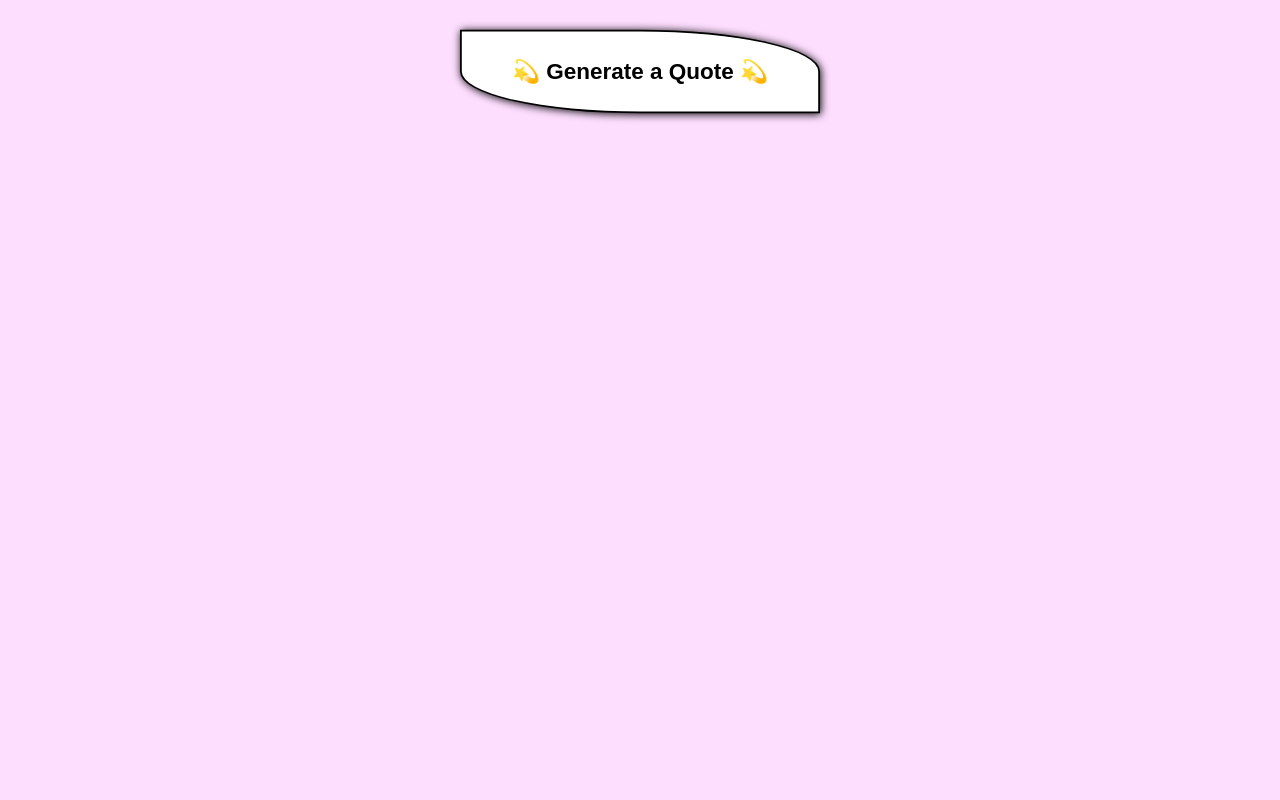
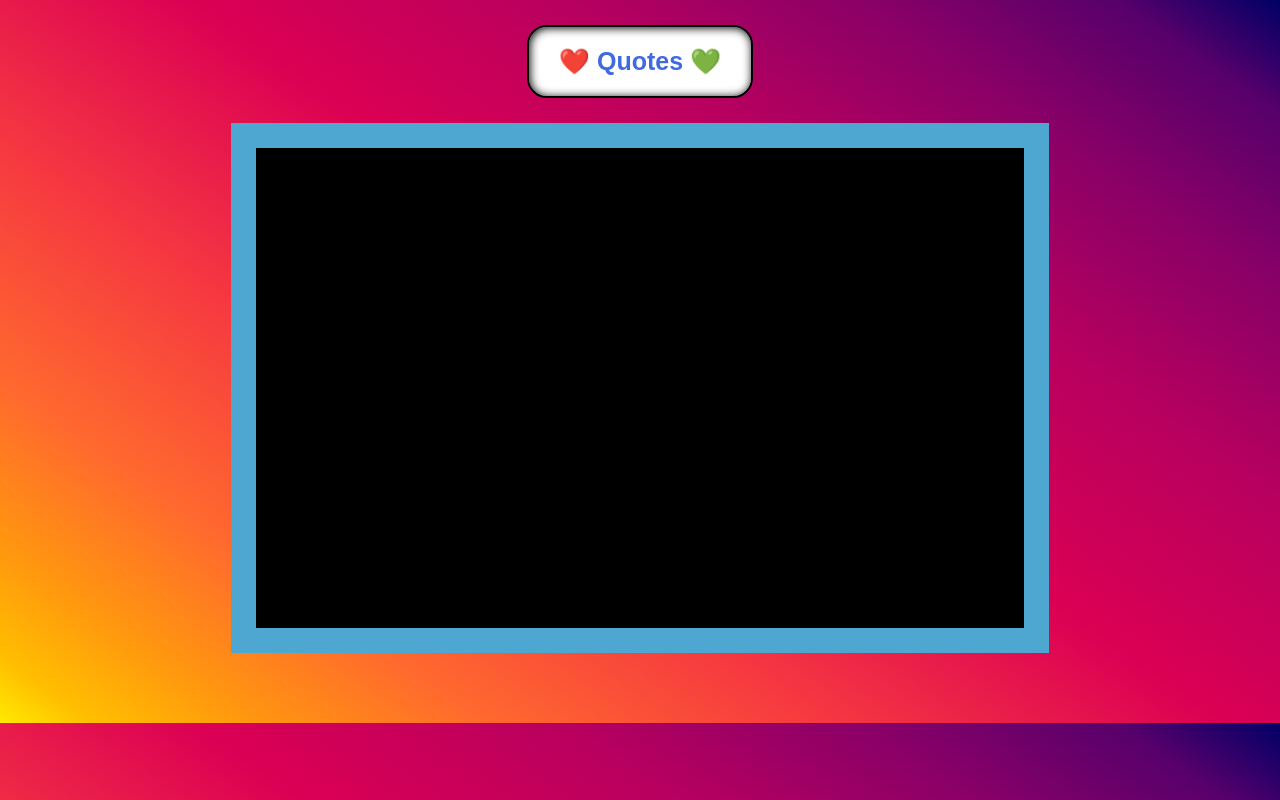
Before and after one commit to kaushikgabhane/myHobbyProj., a plain HTML site: page randomQuote/index.html in a window 1280 px wide. Drawn offline with Linux system fonts and the light colour scheme.

Commit message:
quote generator modified

```diff
--- a/randomQuote/index.html
+++ b/randomQuote/index.html
@@ -4,33 +4,69 @@
     <meta charset="UTF-8">
     <meta http-equiv="X-UA-Compatible" content="IE=edge">
     <meta name="viewport" content="width=device-width, initial-scale=1.0">
+    <script src="https://kit.fontawesome.com/594087ed79.js" crossorigin="anonymous"></script>
     <title>Generate a Quote</title>
 </head>
     <style>
+
         body{
+            height: max-content;
             margin: 0%;
-            overflow-x: hidden;
+            overflow: hidden;
             padding: 0%;
-            background: #FEDEFF;
+            background: linear-gradient(215deg,
+                #000066 0%,
+                #57006b 7%,
+                #8a0067 18%,
+                #b8005f 31%,
+                #db0054 47%,
+                hsl(357deg 91% 59%) 64%,
+                #ff692e 79%,
+                #ff970f 89%,
+                #ffbf00 96%,
+                #ffea00 100%
+                );
             display: flex;
             justify-content: center;
             align-items: center;
             flex-direction: column;
+            font-family: 'Roboto Slab', serif;
+        }
+            .area{
+            min-height: 60vh;
+            max-height: max-content;
+            width: 60vw;
+            margin-bottom: 70px;
+            border: 25px solid #4da7d1;
+            background-color: #000;
+            word-spacing: 10px;
+            line-height: 50px;
+            display: flex;
+            justify-content: center;
+            align-items: center;
         }
 
         .btn{
             margin-block: 25px;
-            padding: 30px;
-            width: 400px;
+            padding-inline: 30px;
+            padding-block: 20px;
             font-size: 25px;
             font-weight: 700;
             background-color: #fff;
+            color: royalblue;
             border: 2px solid #000;
-            border-radius: 0px 50% / 50%;
+            border-radius: 20px;
             cursor: pointer;
-            transform: scale(0.9);
-            /* transition: 1s ease-in 0.5s; */
-            box-shadow: 1px 1px 10px #000;
+            box-shadow: inset 1px 1px 10px #000;
+        }
+        .btn:hover{
+            transform: scale(0.8);
+            transition : 0.2s ease-out 0.2s;
+        }
+        @media (width <= 768px){
+            body{
+                overflow: scroll;
+            }
         }
     </style>
 <body>
@@ -40,23 +76,23 @@
     const body = document.querySelector("body");
     const qBtn = document.createElement("button");
 
-    qBtn.innerText = "💫 Generate a Quote 💫"
+    qBtn.innerText = "❤️ Quotes 💚"
     qBtn.className = "btn";
     body.appendChild(qBtn);
 
 
     let arrQuote = [
-        "The greatest glory in living lies not in never falling, but in rising every time we fall. -Nelson Mandela",
-        "The way to get started is to quit talking and begin doing. -Walt Disney",
-        "Your time is limited, so don't waste it living someone else's life. Don't be trapped by dogma – which is living with the results of other people's thinking. -Steve Jobs",
-        "If life were predictable it would cease to be life, and be without flavor. -Eleanor Roosevelt",
-        "If you look at what you have in life, you'll always have more. If you look at what you don't have in life, you'll never have enough. -Oprah Winfrey",
-        "If you set your goals ridiculously high and it's a failure, you will fail above everyone else's success. -James Cameron",
-        "Life is what happens when you're busy making other plans. -John Lennon",
-        "Spread love everywhere you go. Let no one ever come to you without leaving happier. -Mother Teresa",
-        "When you reach the end of your rope, tie a knot in it and hang on. -Franklin D. Roosevelt",
-        "Tell me and I forget. Teach me and I remember. Involve me and I learn. -Benjamin Franklin",
-        "“The best and most beautiful things in the world cannot be seen or even touched — they must be felt with the heart.” — Helen Keller",
+        "“ The greatest glory in living lies not in never falling, but in rising every time we fall.” -Nelson Mandela",
+        "“ The way to get started is to quit talking and begin doing.” -Walt Disney",
+        "“ Your time is limited, so don't waste it living someone else's life. Don't be trapped by dogma – which is living with the results of other people's thinking.” -Steve Jobs",
+        "“ If life were predictable it would cease to be life, and be without flavor.” -Eleanor Roosevelt",
+        "“ If you look at what you have in life, you'll always have more. If you look at what you don't have in life, you'll never have enough.” -Oprah Winfrey",
+        "“ If you set your goals ridiculously high and it's a failure, you will fail above everyone else's success.” -James Cameron",
+        "“ Life is what happens when you're busy making other plans.” -John Lennon",
+        "“ Spread love everywhere you go. Let no one ever come to you without leaving happier.” -Mother Teresa",
+        "“ When you reach the end of your rope, tie a knot in it and hang on.” -Franklin D. Roosevelt",
+        "“ Tell me and I forget. Teach me and I remember. Involve me and I learn.” -Benjamin Franklin",
+        "“ The best and most beautiful things in the world cannot be seen or even touched — they must be felt with the heart.” — Helen Keller",
         "💥💥Friendship Quotes 💥💥",
         "“Happiness can be found even in the darkest of times, if one only remembers to turn on the light.” — Dumbledore",
         "“A real friend is one who walks in when the rest of the world walks out.” — Walter Winchell",
@@ -74,12 +110,16 @@
 
     ];
 
+    const area = document.createElement("div");
+    area.classList = "area";
+    // console.log(area);
+    body.appendChild(area);
+
     const quote = document.createElement("h1");
     quote.style.padding = "25px";
-    quote.style.height = "500px";
-    quote.style.width = "500px";
     quote.style.textAlign = "center";
     quote.style.marginTop = "100px";
+    quote.style.color = "#fff";
 
     let i=0;
     qBtn.addEventListener("click", () => {
@@ -90,8 +130,8 @@
             quote.innerText = arrQuote[i];
             i++;
         }
-        console.log(i);
-        body.appendChild(quote);
+
+        area.appendChild(quote);
     });
 
 </script>
```
